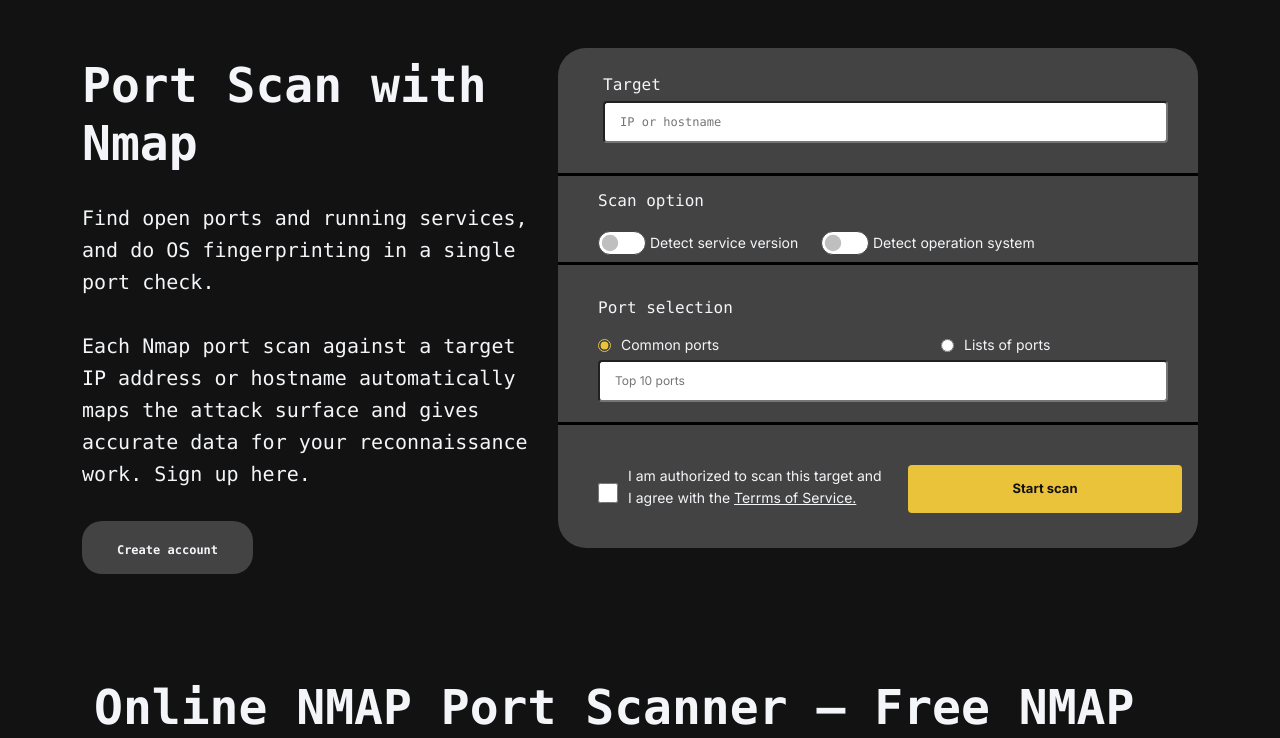
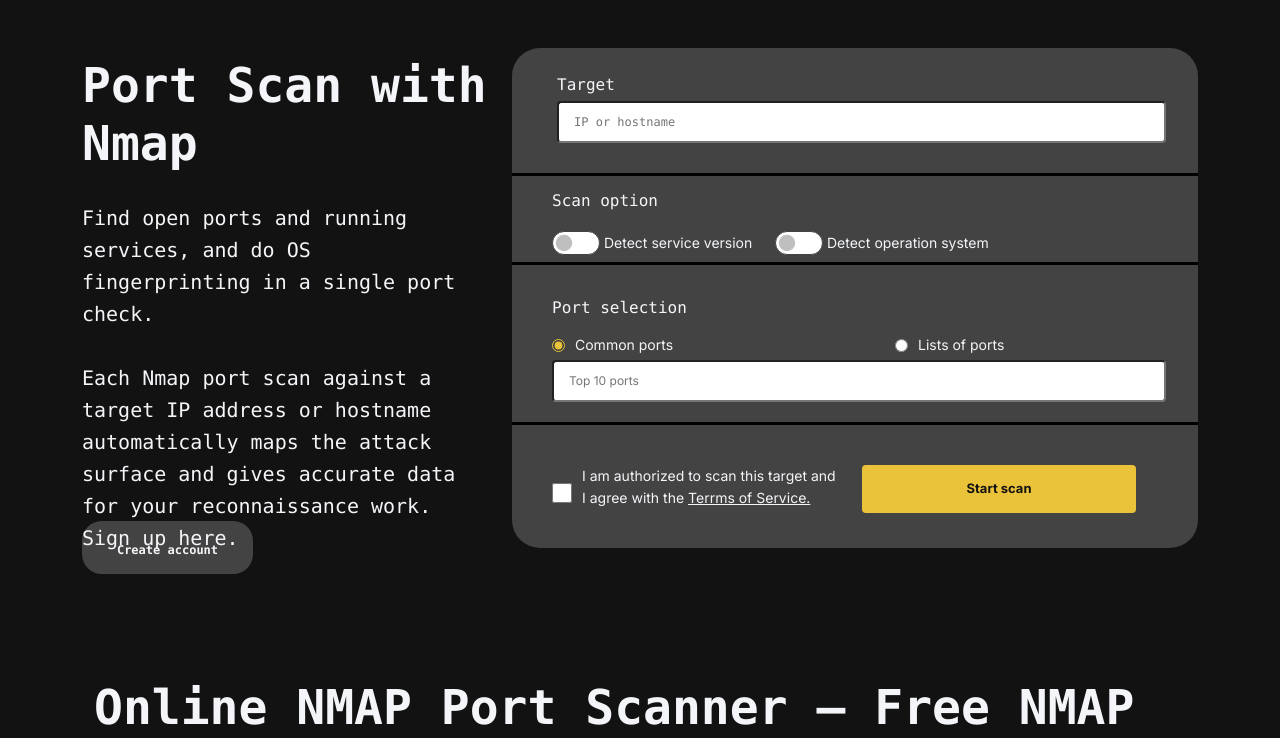
Before and after one commit to anasjag/LinuxToolBox, a Flask app: page /tools.html in a window 1280 px wide. Shown: the part 72-810 px from the top of the page. Run offline with Flask 3, Linux system fonts and the light colour scheme; some libraries are stand-ins or nearby versions.

Commit message:
Update tools.css

```diff
--- a/static/css/tools.css
+++ b/static/css/tools.css
@@ -220,7 +220,7 @@
 
 @media (min-width: 992px) {
   #tool_card {
-    width: 640px;
+    width: 100%;
     height: 500px;
     background-color: #434343;
     border-radius: 28px;
```
